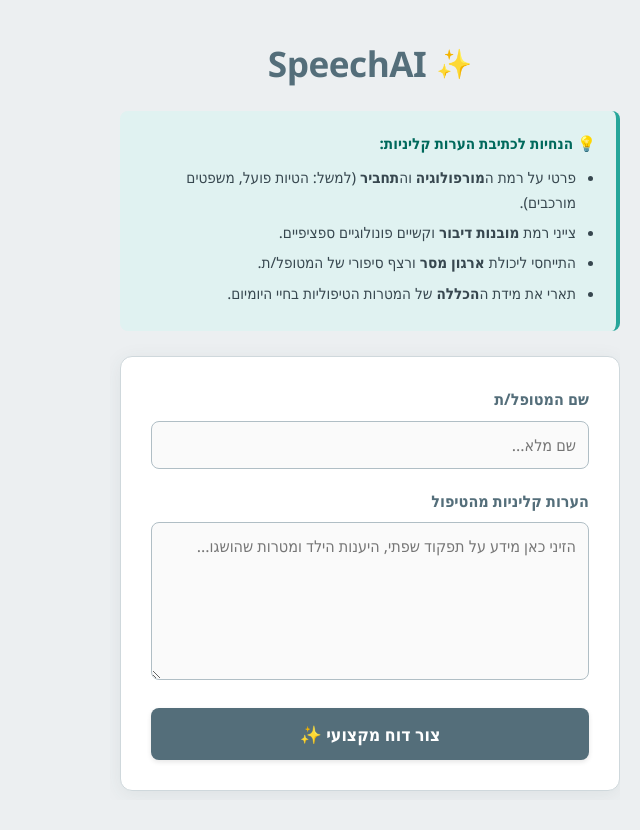
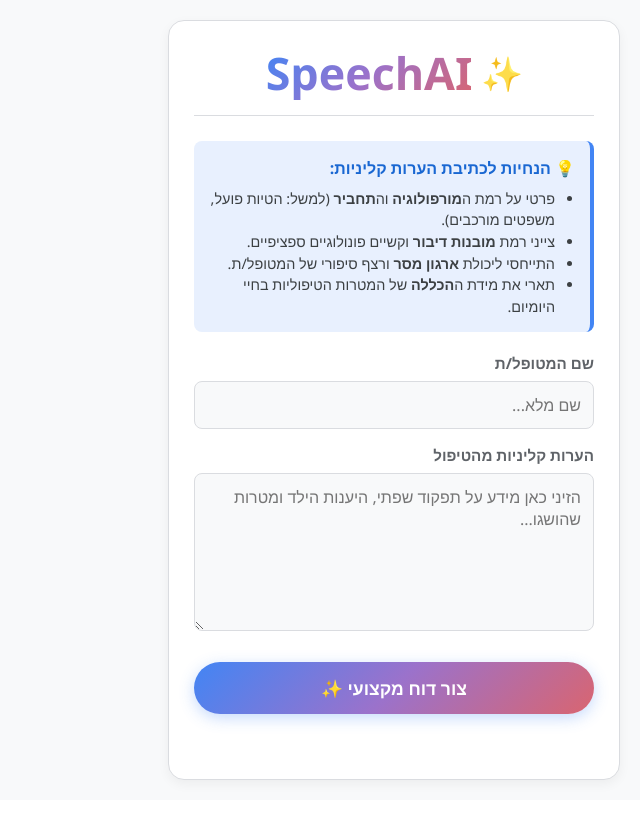
Before and after one commit to AyeletShira/speech-ai-project, a React (Vite) app in the folder frontend/: page / in a window 1280 px wide. Shown: the top 830 px of the page, without its empty margins (640-1280 px from the left). After the commit the page ends 800 px from the top, so only its background shows below. Built offline with nearby package versions, Linux system fonts and the light colour scheme.

Commit message:
redesign

```diff
--- a/frontend/src/App.css
+++ b/frontend/src/App.css
@@ -75,305 +75,310 @@ input, textarea { width: 100%; padding: 14px; border: 1px solid #ddd; border-rad
   margin-right: 30px;
 } */
 :root {
-  /* פלטת צבעים רגועה ומקצועית */
-  --primary-color: #546e7a; /* כחול-אפור עמוק */
-  --primary-light: #819ca9; /* גוון בהיר יותר */
-  --accent-color: #26a69a; /* טורקיז עדין לכפתורים ודגשים */
-  --bg-color: #eceff1; /* רקע כללי אפור-כחלחל בהיר מאוד */
-  --paper-bg: #ffffff;
-  --text-main: #37474f;
-  --text-muted: #607d8b;
-  --shadow-soft: 0 4px 20px rgba(55, 71, 79, 0.08);
+  /* שמירת צבעי הלוגו המקוריים */
+  --gemini-gradient: linear-gradient(135deg, #4285f4, #9b72cb, #d96570);
+
+  /* גוונים נגזרים מהלוגו לעיצוב הכללי */
+  --primary-blue: #4285f4;  /* הכחול של גוגל */
+  --soft-purple: #f3e5f5;   /* סגול בהיר מאוד לרקעים */
+  --soft-blue: #e8f0fe;     /* כחול בהיר מאוד להנחיות */
+
+  --bg-color: #f8f9fa;      /* רקע כללי נקי */
+  --card-bg: #ffffff;
+  --text-main: #202124;
+  --text-secondary: #5f6368;
+  --border-color: #dadce0;
 }
 
 body {
   background: var(--bg-color);
   direction: rtl;
-  font-family: 'Segoe UI', Tahoma, Geneva, Verdana, sans-serif;
+  font-family: 'Segoe UI', Roboto, Helvetica, Arial, sans-serif;
+  margin: 0;
+  padding: 0;
   color: var(--text-main);
-  margin: 0;
-  padding: 20px;
-  line-height: 1.6;
+  height: 100vh;
+  overflow: hidden; /* מונע גלילה כפולה של כל העמוד */
 }
 
+/* מיכל ראשי - פריסה לרוחב מלא */
 .container {
-  max-width: 1400px;
-  margin: 0 auto;
-  display: flex; /* העמדה בשורה כפי שביקשת */
+  max-width: 100%;
+  height: 100vh;
+  margin: 0;
+  display: flex;
   flex-direction: row;
-  align-items: flex-start;
-  gap: 30px;
-  height: calc(100vh - 40px);
+  padding: 20px;
+  box-sizing: border-box;
+  gap: 20px;
 }
 
-/* --- צד ימין: טופס והנחיות --- */
+/* --- צד ימין: שליטה והזנת נתונים --- */
 .main-section {
-  flex: 1;
+  flex: 0 0 400px; /* רוחב קבוע לתפריט הצד */
   display: flex;
   flex-direction: column;
-  max-width: 500px;
-  height: 100%;
-  overflow-y: auto;
-  padding-left: 10px; /* רווח לפס גלילה */
+  background: var(--card-bg);
+  border-radius: 16px;
+  box-shadow: 0 4px 12px rgba(0,0,0,0.05);
+  border: 1px solid var(--border-color);
+  padding: 25px;
+  overflow-y: auto; /* גלילה פנימית רק לצד הזה אם צריך */
 }
 
-/* כותרת ראשית */
+/* כותרת ולוגו - בדיוק כמו שביקשת */
 .main-header-area {
   display: flex;
   align-items: center;
   justify-content: center;
   gap: 10px;
   margin-bottom: 25px;
+  padding-bottom: 15px;
+  border-bottom: 1px solid var(--border-color);
+}
+
+.gemini-sparkle {
+  font-size: 2rem;
+  /* אנימציה עדינה לניצוץ */
+  animation: pulse 2s infinite ease-in-out;
+}
+
+@keyframes pulse {
+  0% { transform: scale(1); opacity: 1; }
+  50% { transform: scale(1.1); opacity: 0.8; }
+  100% { transform: scale(1); opacity: 1; }
 }
 
 .header {
-  font-size: 2.2rem;
-  color: var(--primary-color);
-  font-weight: 600;
+  font-size: 2.8rem;
+  font-weight: 800;
   margin: 0;
-  letter-spacing: -0.5px;
-}
-
-.gemini-sparkle {
-  font-size: 1.8rem;
+  /* הצבעים המקוריים */
+  background: var(--gemini-gradient);
+  -webkit-background-clip: text;
+  -webkit-text-fill-color: transparent;
+  line-height: 1.2;
 }
 
 /* תיבת הנחיות */
 .instructions-box {
-  background: #e0f2f1; /* ירקרק מנטה בהיר מאוד */
-  border-right: 4px solid var(--accent-color);
-  padding: 20px;
+  background: var(--soft-blue);
+  border-right: 4px solid var(--primary-blue);
+  padding: 15px;
   border-radius: 8px;
-  margin-bottom: 25px;
-  font-size: 0.95rem;
+  margin-bottom: 20px;
 }
 
 .instructions-box h4 {
-  margin: 0 0 10px 0;
-  color: #00695c;
-  font-weight: 700;
+  margin: 0 0 8px 0;
+  color: #1967d2; /* כחול כהה יותר לקריאות */
+  font-size: 1rem;
 }
 
 .instructions-box ul {
   margin: 0;
   padding-right: 20px;
-  color: var(--text-main);
+  font-size: 0.9rem;
+  color: #3c4043;
 }
 
-.instructions-box li {
-  margin-bottom: 6px;
-}
-
-/* כרטיס הטופס */
+/* טופס */
 .form-card {
-  background: var(--paper-bg);
-  padding: 30px;
-  border-radius: 12px;
-  box-shadow: var(--shadow-soft);
-  border: 1px solid #cfd8dc;
+  display: flex;
+  flex-direction: column;
+  gap: 15px;
 }
 
 .form-group label {
+  font-weight: 600;
+  font-size: 0.95rem;
+  color: var(--text-secondary);
   display: block;
-  font-weight: 600;
-  margin-bottom: 8px;
-  color: var(--primary-color);
+  margin-bottom: 6px;
 }
 
 input, textarea {
   width: 100%;
   padding: 12px;
-  border: 1px solid #b0bec5;
+  border: 1px solid var(--border-color);
   border-radius: 8px;
-  margin-bottom: 20px;
   font-family: inherit;
   font-size: 1rem;
   box-sizing: border-box;
-  outline: none;
-  transition: border-color 0.3s, box-shadow 0.3s;
-  background: #fafafa;
+  transition: all 0.2s;
+  background: #f8f9fa;
+  resize: vertical;
 }
 
 input:focus, textarea:focus {
-  border-color: var(--accent-color);
-  box-shadow: 0 0 0 3px rgba(38, 166, 154, 0.1);
-  background: #fff;
+  outline: none;
+  border-color: var(--primary-blue);
+  background: white;
+  box-shadow: 0 0 0 3px rgba(66, 133, 244, 0.15);
 }
 
-/* כפתור יצירה */
+/* כפתור ראשי - משתמש בגרדיאנט כדי להתחבר ללוגו */
 .generate-btn {
-  width: 100%;
-  padding: 14px;
-  border-radius: 8px;
-  background: var(--primary-color);
+  background: var(--gemini-gradient);
   color: white;
   border: none;
-  font-weight: 600;
+  padding: 14px;
+  border-radius: 50px;
+  font-size: 1.1rem;
+  font-weight: bold;
   cursor: pointer;
-  font-size: 1.1rem;
-  transition: all 0.3s ease;
-  box-shadow: 0 2px 5px rgba(0,0,0,0.1);
+  transition: transform 0.2s, box-shadow 0.2s;
+  box-shadow: 0 4px 15px rgba(66, 133, 244, 0.3);
+  margin-top: 10px;
 }
 
 .generate-btn:hover {
-  background: #455a64;
-  transform: translateY(-1px);
+  transform: translateY(-2px);
+  box-shadow: 0 6px 20px rgba(66, 133, 244, 0.4);
 }
 
 .generate-btn:disabled {
-  background: #b0bec5;
+  opacity: 0.7;
   cursor: wait;
   transform: none;
 }
 
 /* שגיאות */
 .error-message {
-  color: #d32f2f;
-  background: #ffebee;
+  color: #d93025;
+  background: #fce8e6;
   padding: 10px;
   border-radius: 6px;
-  margin-top: 15px;
   font-size: 0.9rem;
   text-align: center;
+  margin-top: 10px;
 }
 
-/* --- צד שמאל: דוח --- */
+/* --- צד שמאל: הדוח (ממלא את שאר המסך) --- */
 .result-card.glass-effect {
-  flex: 2;
-  background: var(--paper-bg);
-  border-radius: 12px;
-  padding: 30px;
-  box-shadow: var(--shadow-soft);
-  border: 1px solid #cfd8dc;
-  height: 100%;
+  flex: 1; /* לוקח את כל המקום שנשאר */
+  background: var(--card-bg);
+  border-radius: 16px;
+  box-shadow: 0 4px 12px rgba(0,0,0,0.05);
+  border: 1px solid var(--border-color);
   display: flex;
   flex-direction: column;
-  margin: 0; /* ביטול המרווח הקודם */
-  animation: fadeIn 0.5s ease-out;
+  padding: 0; /* פאדינג פנימי ינוהל בנפרד */
+  overflow: hidden;
+  animation: slideIn 0.4s ease-out;
 }
 
-@keyframes fadeIn {
-  from { opacity: 0; transform: translateY(10px); }
-  to { opacity: 1; transform: translateY(0); }
+@keyframes slideIn {
+  from { opacity: 0; transform: translateX(-20px); }
+  to { opacity: 1; transform: translateX(0); }
 }
 
+/* כותרת אזור הדוח */
 .result-header {
+  padding: 20px 30px;
+  background: white;
+  border-bottom: 1px solid var(--border-color);
   display: flex;
   justify-content: space-between;
   align-items: center;
-  margin-bottom: 20px;
-  padding-bottom: 15px;
-  border-bottom: 1px solid #eceff1;
 }
 
 .result-header h3 {
   margin: 0;
-  color: var(--primary-color);
-  font-size: 1.3rem;
-}
-
-/* כפתורי פעולה בדוח */
-.btn-pdf, .btn-copy {
-  border: none;
-  padding: 8px 16px;
-  border-radius: 6px;
-  cursor: pointer;
-  font-weight: 600;
-  font-size: 0.9rem;
-  transition: background 0.2s;
+  font-size: 1.2rem;
+  color: var(--text-main);
 }
 
 .btn-pdf {
-  background: var(--accent-color); /* טורקיז */
+  background: #d96570; /* הצבע האדמדם מהלוגו */
   color: white;
+  border: none;
+  padding: 8px 20px;
+  border-radius: 20px;
+  font-weight: 600;
+  cursor: pointer;
   margin-left: 10px;
 }
-.btn-pdf:hover { background: #00897b; }
 
 .btn-copy {
-  background: #eceff1;
-  color: var(--text-main);
-  border: 1px solid #cfd8dc;
+  background: white;
+  color: var(--primary-blue);
+  border: 1px solid var(--primary-blue);
+  padding: 8px 20px;
+  border-radius: 20px;
+  font-weight: 600;
+  cursor: pointer;
+  transition: background 0.2s;
 }
-.btn-copy:hover { background: #cfd8dc; }
+.btn-copy:hover { background: #e8f0fe; }
 
-/* אזור הדוח עצמו (הנייר) */
+/* הנייר עצמו */
 .report-paper {
-  flex: 1;
+  flex: 1; /* גדל למלא את הגובה */
+  padding: 40px 60px;
+  overflow-y: auto; /* גלילה רק לדף עצמו */
+  line-height: 1.8;
+  font-size: 1.1rem;
+  color: #000;
   background: white;
-  padding: 40px;
-  border: 1px solid #e0e0e0;
-  overflow-y: auto;
-  line-height: 1.8;
-  font-size: 1.05rem;
-  color: #263238;
-  box-shadow: inset 0 0 20px rgba(0,0,0,0.01);
 }
 
-.report-paper strong {
-  color: var(--primary-color);
-  font-weight: 700;
+/* אזור העדכון למטה */
+.revision-area {
+  background: var(--bg-color);
+  padding: 20px 30px;
+  border-top: 1px solid var(--border-color);
 }
 
-/* אזור העדכון */
-.revision-area {
-  margin-top: 20px;
-  padding-top: 20px;
-  border-top: 1px solid #eceff1;
-}
-
-.revision-area h4 {
-  color: var(--text-muted);
-  font-size: 0.95rem;
-  margin-top: 0;
+.revision-area input {
+  margin-bottom: 0;
+  background: white;
 }
 
 .revision-area button.generate-btn {
   width: auto;
-  background: var(--accent-color);
-  font-size: 1rem;
+  margin-top: 0;
   padding: 0 30px;
+  background: #9b72cb; /* הצבע הסגול מהלוגו לעדכון */
+  box-shadow: 0 4px 15px rgba(155, 114, 203, 0.3);
 }
 .revision-area button.generate-btn:hover {
-  background: #00897b;
+  background: #8e24aa;
 }
 
 /* Progress Bar */
 .progress-bar-container {
-  position: fixed;
+  position: absolute;
   top: 0;
   left: 0;
   width: 100%;
   height: 4px;
-  background: #e0f2f1;
-  z-index: 9999;
+  background: transparent;
+  z-index: 1000;
 }
 .progress-bar-fill {
   height: 100%;
-  background: var(--accent-color);
-  width: 30%;
-  animation: progressAnim 1.5s infinite ease-in-out;
+  background: var(--gemini-gradient);
+  width: 50%;
+  animation: progressAnim 1.2s infinite ease-in-out;
 }
 @keyframes progressAnim {
-  0% { transform: translateX(350%); }
-  100% { transform: translateX(-350%); }
+  0% { transform: translateX(200%); }
+  100% { transform: translateX(-200%); }
 }
 
-/* התאמה למובייל */
-@media (max-width: 900px) {
+/* התאמה למסכים קטנים */
+@media (max-width: 1000px) {
   .container {
     flex-direction: column;
     height: auto;
+    overflow-y: auto;
   }
-  .main-section, .result-card.glass-effect {
-    max-width: 100%;
+  .main-section {
+    flex: none;
     width: 100%;
-    height: auto;
   }
   .result-card.glass-effect {
-    margin-right: 0;
-  }
-  .report-paper {
-    min-height: 400px;
+    height: 600px; /* גובה קבוע במובייל */
   }
 }
```
